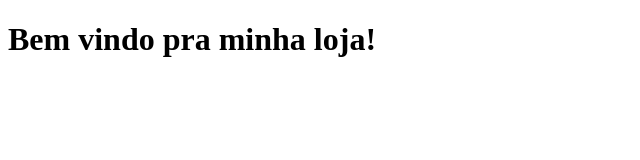
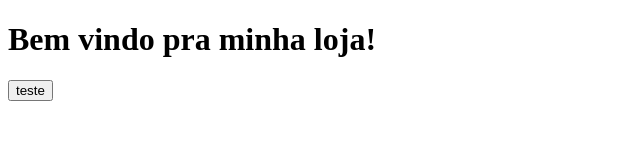
Before and after one commit to VitorTakara/testeteste, a plain HTML site: page loja.html in a window 1280 px wide. Shown: the whole page, without its empty margins (0-640 px from the left). Drawn offline with Linux system fonts and the light colour scheme.

Commit message:
Update loja.html

```diff
--- a/loja.html
+++ b/loja.html
@@ -8,5 +8,7 @@
 </head>
 <body>
     <h1>Bem vindo pra minha loja!</h1>
+
+    <button>teste</button>
 </body>
 </html>
```
